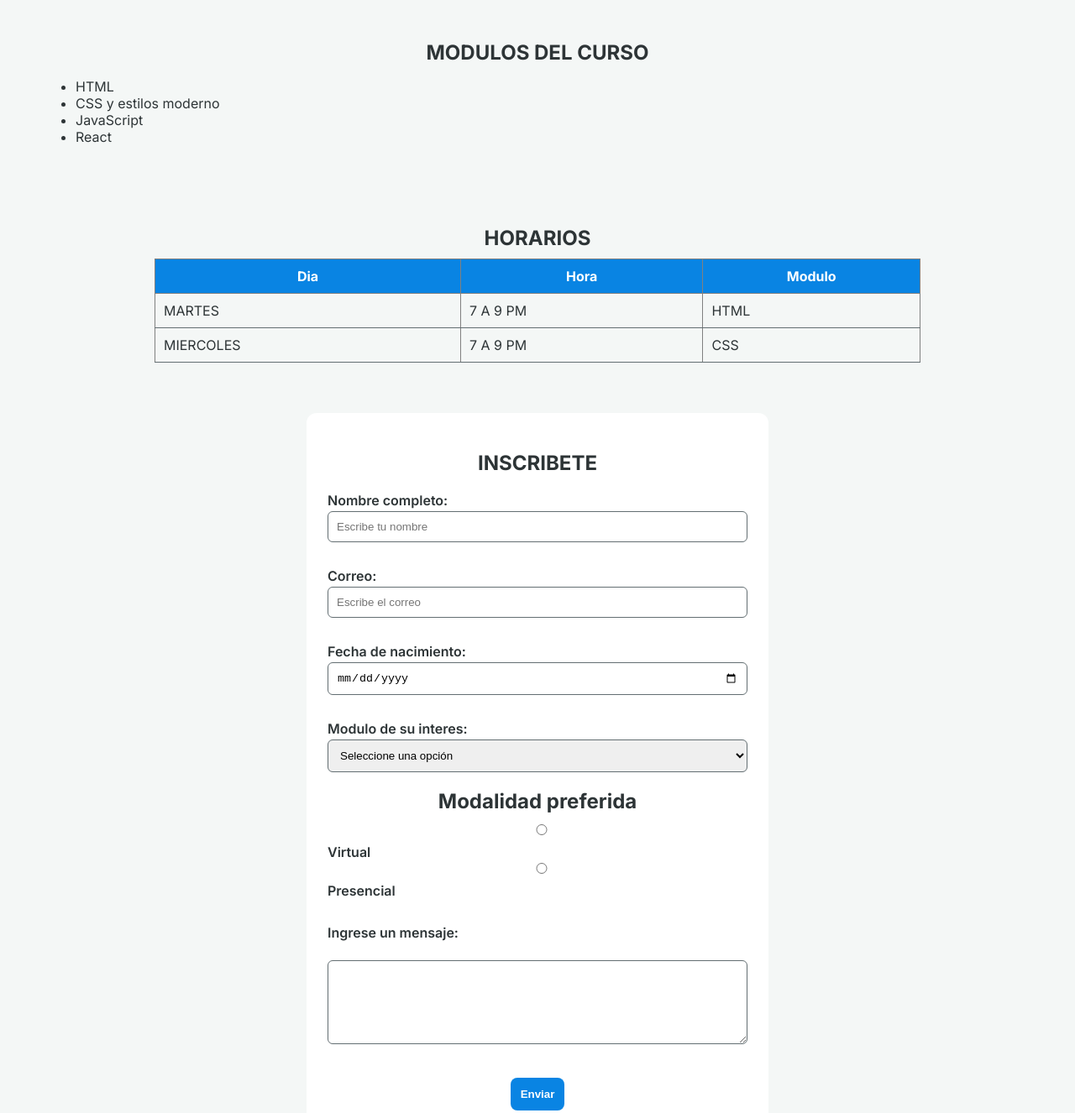
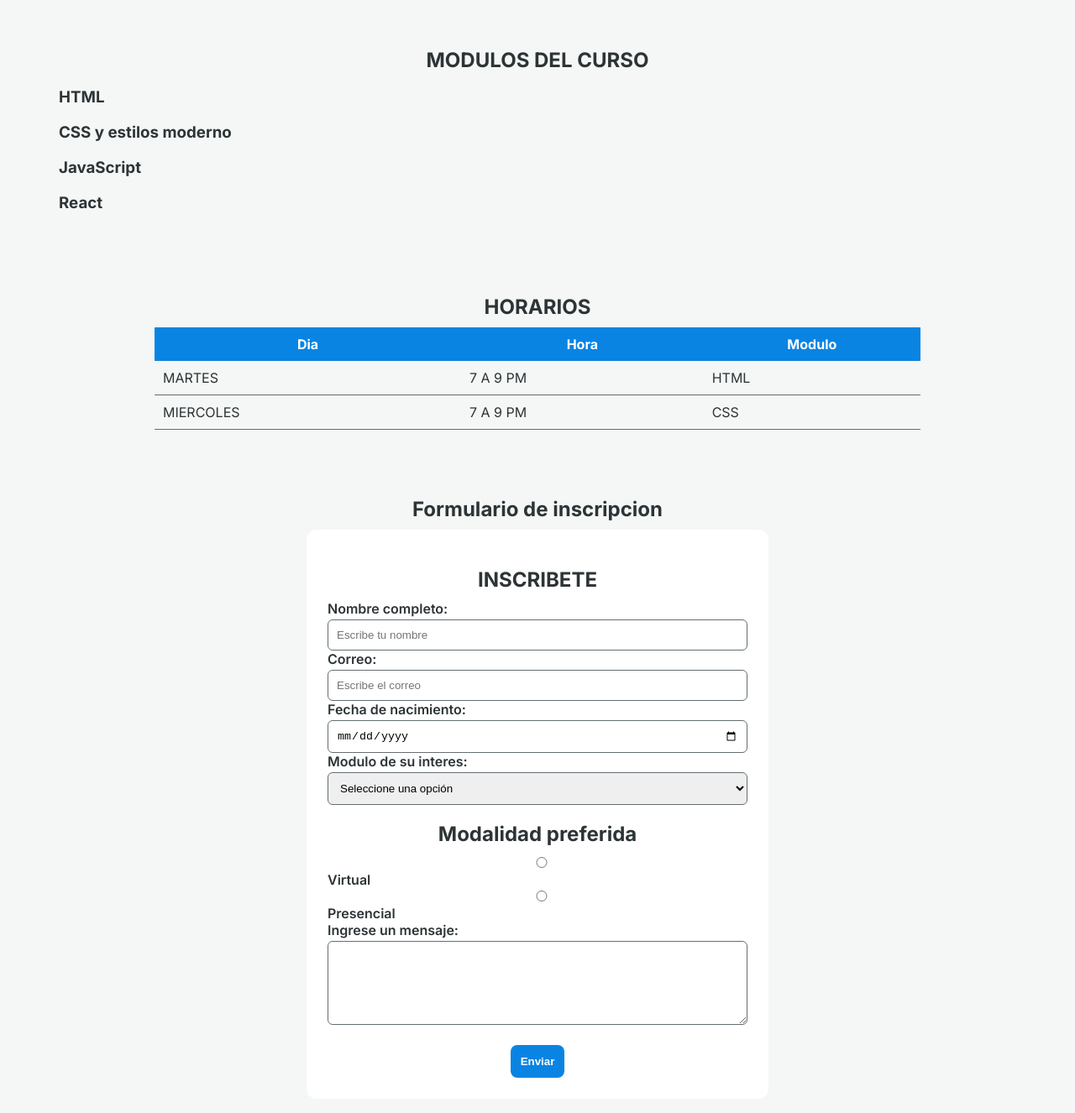
Before and after one commit to MalejandroTI/PracticasFullStack, a plain HTML site: page index.html in a window 1280 px wide. Shown: the part 623-1949 px from the top of the page at 84% size. Drawn offline with Linux system fonts and the light colour scheme.

Commit message:
Subida 3

```diff
--- a/index.html
+++ b/index.html
@@ -6,39 +6,54 @@
     <title>ACADEMIA</title>
     <link rel = "stylesheet" href="css/style.css"> <!--CONECTAR EL HTML CON CSS, carpeta o doc interno-->
     <link href="https://fonts.googleapis.com/css2?family=Inter:wght@400;600;700&display=swap" rel = "stylesheet" >
-    <link rel="icon" href="imagens/favicon.png.webp" type="image/png">
-
+    <link rel="icon" href="imagens/favicon.png" type="image/png">
+    <link rel = "stylesheet" href="https://fonts.gstatic.com">
+    <link rel = "stylesheet" href="https://fonts.googleapis.com">
 </head>
 <body>
-    <header>
-        <h1>DESARROLANDO</h1>
+    <div class="diseno">
+        <aside class = "sidebar">
+            <h1 class = "logo">DESARROLLANDO</h1>
             <nav> <!-- Links internos -->
-            <a href="#Inicio">Inicio</a>
-            <a href="#Cursos">Cursos</a>
-            <a href="#Contacto">Contacto</a>
+                <a href="#inicio">Inicio</a>
+                <a href="#cursos">Cursos</a>
+                <a href="#horario">Horarios</a>
+                <a href="#contacto">Contacto</a>
             </nav>
-    </header>
-    <main> <!-- Contenido principal de la pagina -->
+        </aside>
+        <main class = "content"> <!-- Contenido principal de la pagina -->
+            <section id = "inicio" class = "card hero">
+                <div class = "hero-text">
                     <h2>"SI LO PUEDES IMAGINAR LO PUEDES PROGRAMAR"</h2>
                     <div class="imagenes">
-            <img src="imagens/imagen1.png">
-            <img src="imagens/imagen2.png">
+                        <img src="imagens/imagen1.png" alt="Imagen del curso 1">
+                        <img src="imagens/imagen2.png" alt="Imagen del curso 2">
                     </div> <!-- Insercion de imagen local -->
                     <p>Disfruta este contenido exclusivo para ti</p>
                     <a href="https://codingsacademy.com">Mas informacion</a>
-
-        <section>
+                </div>
+            </section>
+            <section id = "modulos" class = "card hero">
                 <h2>MODULOS DEL CURSO</h2>
-            <ul>
-                <li>HTML</li>
-                <li>CSS  y estilos moderno</li>
-                <li>JavaScript</li>
-                <li>React</li>
-            </ul>
+                <div class = "modulos">
+                    <article class ="modulo-item">
+                        <h3>HTML</h3>
+                    </article>
+                    <article class ="modulo-item">
+                        <h3>CSS  y estilos moderno</h3>
+                    </article>
+                    <article class ="modulo-item">
+                        <h3>JavaScript</h3>
+                    </article>
+                    <article class ="modulo-item">
+                        <h3>React</h3>
+                    </article>
+                </div>
             </section>
-        <section id = "horarios">
+            <section id="horario" class="card hero">
                 <h2>HORARIOS </h2>
-            <table border="1">
+                <div class = "table" >
+                    <table>
                         <thead>
                         <tr>
                             <th>Dia</th>
@@ -59,16 +74,25 @@
                         </tr>
                     </tbody>
                     </table>
+                </div>
             </section>
-        <section>
-            <form>
+            <section id = "formulario" class = "card hero">
+                <h2>Formulario de inscripcion</h2>
+                <form class ="formulario">
                     <h2>INSCRIBETE</h2>
+                    <div class = "form-group">
                         <label for="nombre">Nombre completo:</label> <!-- Etiqueta de nombre-->
-                <input type="text" id="nombre" placeholder="Escribe tu nombre"> <br>
+                        <input type="text" name="nombre" placeholder="Escribe tu nombre">
+                    </div>
+                    <div class = "form-group">
                         <label for="email">Correo:</label> <!-- Etiqueta de email-->
-                <input type="email" id="email" placeholder="Escribe el correo"> <br>
+                        <input type="email" name="email" placeholder="Escribe el correo">
+                    </div>
+                    <div class = "form-group">
                         <label for="fecha">Fecha de nacimiento:</label> <!-- Etiqueta de fecha de nacimiento-->
-                <input type="date" id="fecha" placeholder="Escribe fecha de nacimiento"> <br>
+                        <input type="date" name="fecha" placeholder="Escribe fecha de nacimiento">
+                    </div>
+                    <div class = "form-group">
                         <label for="modulo">Modulo de su interes:</label>  <!-- Caja de comentario modulo-->
                         <select id="modulo" name="modulo"> <!-- Crea un select-->
                             <option value ="">Seleccione una opción</option>
@@ -77,24 +101,28 @@
                             <option value ="javascript">JavaScript</option>
                             <option value ="react">React</option>
                         </select>
-
-                <h2>Modalidad preferida</h2>
-                <input type="radio" id = "virtual" name="modalidad" value = "virtual"> <!-- creo un imput tipo radio para elegir o seleccionar-->
+                    </div>
+                    <div class = "form-group">
+                        <h2 class = "form-title">Modalidad preferida</h2>
+                        <div class = "opciones">
+                            <input type="radio" name="modalidad" value = "virtual"> <!-- creo un imput tipo radio para elegir o seleccionar-->
                             <label for ="virtual"> Virtual</label>
-                <input type="radio" id = "presencial" name="modalidad" value = "presencial"><!-- creo un imput tipo radio para elegir o seleccionar-->
+                            <input type="radio" name="modalidad" value = "presencial"><!-- creo un imput tipo radio para elegir o seleccionar-->
                             <label for ="presencial"> Presencial</label>
-                <br>
-                <label for ="mensaje">Ingrese un mensaje:</label> <br>
+                        </div>
+                    </div>
+                    <div class = "form-group">
+                        <label for ="mensaje">Ingrese un mensaje:</label>
                         <textarea id = "mensaje"></textarea>
-
-                <br>
-
-                <button type="submit">Enviar</button> <!-- Boton de enviar información-->
+                    </div>
+                    <button type="submit" class = "boton">Enviar</button> <!-- Boton de enviar información-->
                 </form>
             </section>
-        <footer> <p>Elaborado en la clase - Michael Alejandro Carrión</p>
+            <footer class = "footer">
+                <p>Elaborado en la clase - Michael Alejandro Carrión</p>
             </footer>
         </main>
-
+    </div>
+    <script src="js/script.js"></script>
 </body>
 </html>
```
Also changed, not shown: imagens/favicon.png (added), js/script.js (added). Lines whose indentation alone changed are shown as unchanged.
